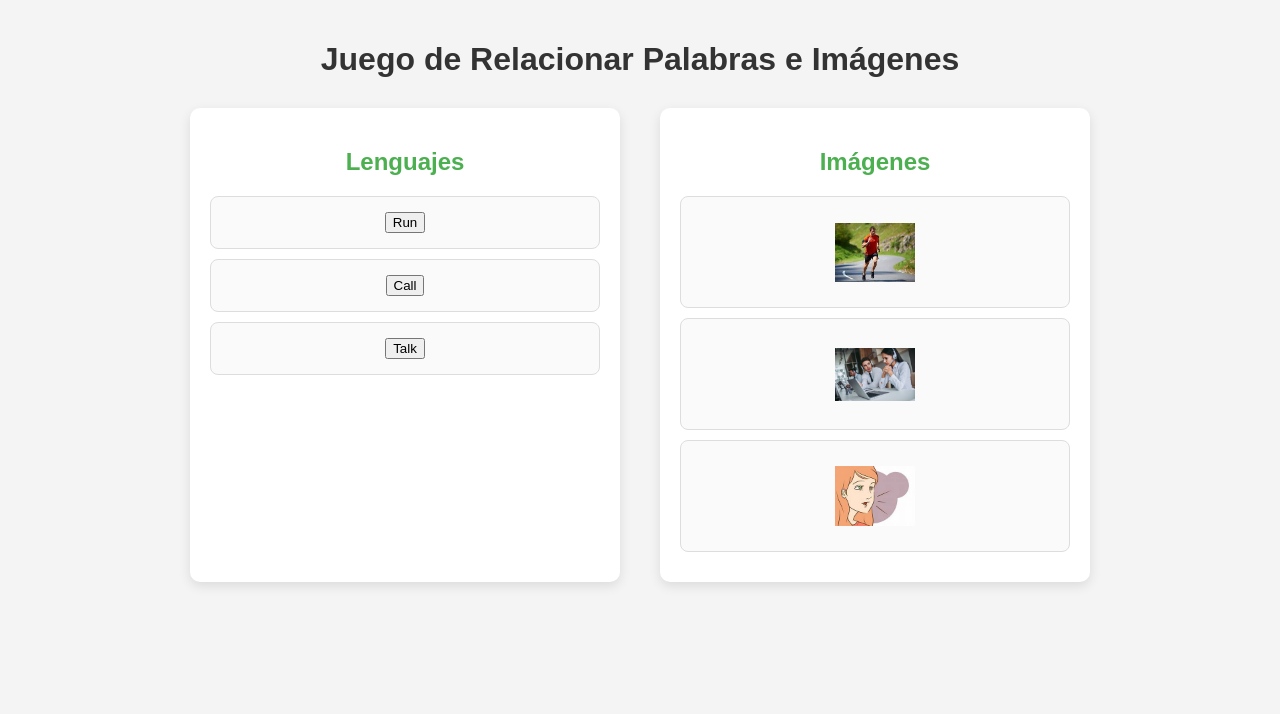
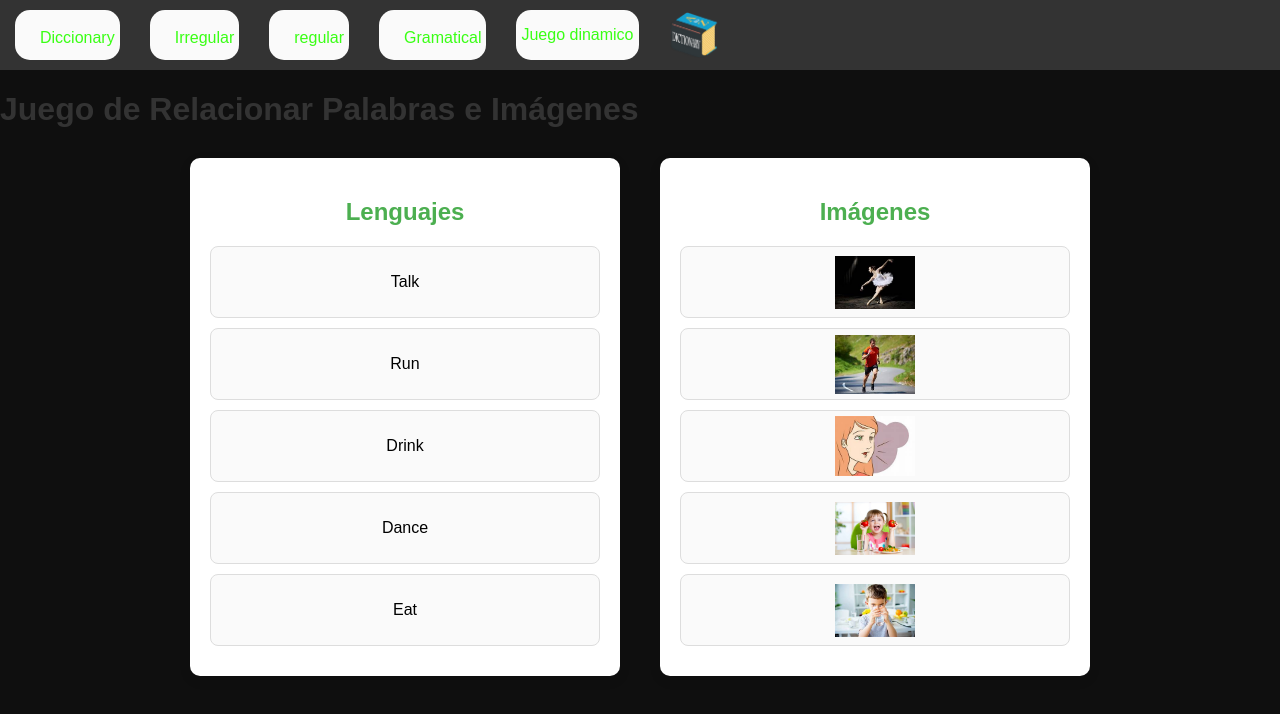
Before and after one commit to marlont26/dictionary, a plain HTML site: page juego_carta.html in a window 1280 px wide. Drawn offline with Linux system fonts and the light colour scheme.

Commit message:
tercer commit
valentina es la mejor

```diff
--- a/juego_carta.html
+++ b/juego_carta.html
@@ -7,22 +7,45 @@
     <link rel="stylesheet" href="static/stylesjuego.css">
 </head>
 <body>
+    <header>
+        <nav>
+            <ul>
+                <li><a href="index.html"><span class="ceroo"><i class="verb00"></i></span>Diccionary</a></li>
+                <li><a href="irregulares1.html"><span class="cero"><i class="verb1"></i></span>Irregular</a></li>
+                <li><a href="regular.html"><span class="uno"><i class="verb0"></i></span>regular</a></li>
+                <li><a href="gramatica.html"><span class="dos"><i class="verb0"></i></span>Gramatical</a></li>
+                <li><a href="juego_carta.html">Juego dinamico</a></li>
+
+                <img src="media/logo.png" alt="logo dictionary" class="logo" >
+            </ul>
+            <ul>
+                <i class='bx bxl-instagram' ></i>
+                <i class='bx bxl-facebook'></i>
+            </ul>
+        </nav>
+    </header>
+
     <h1>Juego de Relacionar Palabras e Imágenes</h1>
     <div class="container">
         <div class="column_words">
             <h2>Lenguajes</h2>
             <ul id="words-list">
-                <li data-match="run"><button>Run</button></li>
-                <li data-match="call"><button>Call</button></li>
-                <li data-match="talk"><button>Talk</button></li>
+                <li data-match="talk">Talk</li>
+                <li data-match="run">Run</li>
+                <li data-match="drink">Drink</li>
+                <li data-match="dance">Dance</li>
+                <li data-match="eat">Eat</li>
+
             </ul>
         </div>
         <div class="column_images">
             <h2>Imágenes</h2>
             <ul id="images-list">
+                <li data-match="dance"><img src="media/dance.jpg" alt="dance"></li>
                 <li data-match="run"><img src="media/run.jpg" alt="run"></li>
-                <li data-match="call"><img src="media/call.jpg" alt="call"></li>
                 <li data-match="talk"><img src="media/talk.jpg" alt="talk"></li>
+                <li data-match="eat"><img src="media/eat.jpg" alt="eat"></li>
+                <li data-match="drink"><img src="media/drink.jpg" alt="drink"></li>
             </ul>
         </div>
     </div>
--- a/scriptjuego.js
+++ b/scriptjuego.js
@@ -44,7 +44,7 @@ function checkMatch() {
             selectedWord.style.pointerEvents = 'none';
             selectedImage.style.pointerEvents = 'none';
         } else {
-            messageElement.textContent = 'Intenta de nuevo.';
+            messageElement.textContent = 'Incorrecto, Intenta de nuevo.';
         }
 
         selectedWord.classList.remove('selected');
--- a/static/stylesjuego.css
+++ b/static/stylesjuego.css
@@ -1,9 +1,72 @@
 body {
-    font-family: Arial, sans-serif;
-    background-color: #f4f4f4;
-    text-align: center;
+    background-color: #0f0f0f; /* Fondo negro para resaltar los colores neón */
+    font-family: 'Montserrat', sans-serif;
     margin: 0;
-    padding: 20px;
+    padding: 0;
+}
+
+header {
+    background-color: #333; /* Fondo de la barra de navegación */
+    padding: 10px 0;
+}
+
+nav {
+    display: flex;
+    justify-content: space-between;
+    align-items: center;
+}
+
+nav .logo {
+    height: 50px; /* Ajusta el tamaño del logo */
+    margin-right: auto; /* Empuja el logo hacia la izquierda */
+}
+
+nav ul {
+    list-style-type: none;
+    margin: 0;
+    padding: 0;
+    display: flex;
+    align-items: center;
+}
+
+nav ul li {
+    border: none;
+    border-radius: 15px;
+    padding: 5px 5px;
+    margin: 0 15px;
+}
+
+nav ul li a {
+    color: #39ff14;
+    text-decoration: none;
+    font-weight: 500;
+    transition: color 0.3s ease, background-color 0.3s ease; /* Transiciones suaves */
+}
+
+nav ul li a:hover {
+    color: #000; /* Texto negro al pasar el mouse */
+    background-color: #37ff14ab; /* Fondo verde neón al pasar el mouse */
+    border-radius: 15px;
+    padding: 8px auto;
+
+}
+
+nav ul li a:active {
+    color: #fff;
+    background-color: #ff00ff; /* Fondo rosa neón al hacer clic */
+    border-radius: 5px;
+    padding: 5px 10px;
+}
+
+nav ul i {
+    color: #39ff14; /* Verde neón para los iconos */
+    font-size: 24px;
+    margin: 0 10px;
+    transition: color 0.3s ease; /* Transiciones suaves */
+}
+
+nav ul i:hover {
+    color: #ff00ff; /* Rosa neón al pasar el mouse */
 }
 
 h1 {
@@ -52,6 +115,7 @@ ul {
 li {
     cursor: pointer;
     padding: 15px;
+    height: 40px;
     margin: 10px 0;
     border: 1px solid #ddd;
     border-radius: 8px;
@@ -72,6 +136,10 @@ img {
     height: 80px;
     object-fit: contain;
 }
+.images-list{
+    width: 60px;
+    height: 60px;
+}
 
 .matched {
     background-color: #d4edda;
@@ -86,6 +154,6 @@ img {
 #message {
     margin-top: 30px;
     font-size: 18px;
-    color: #28a745;
+    color: #19722d;
     font-weight: bold;
 }
```
